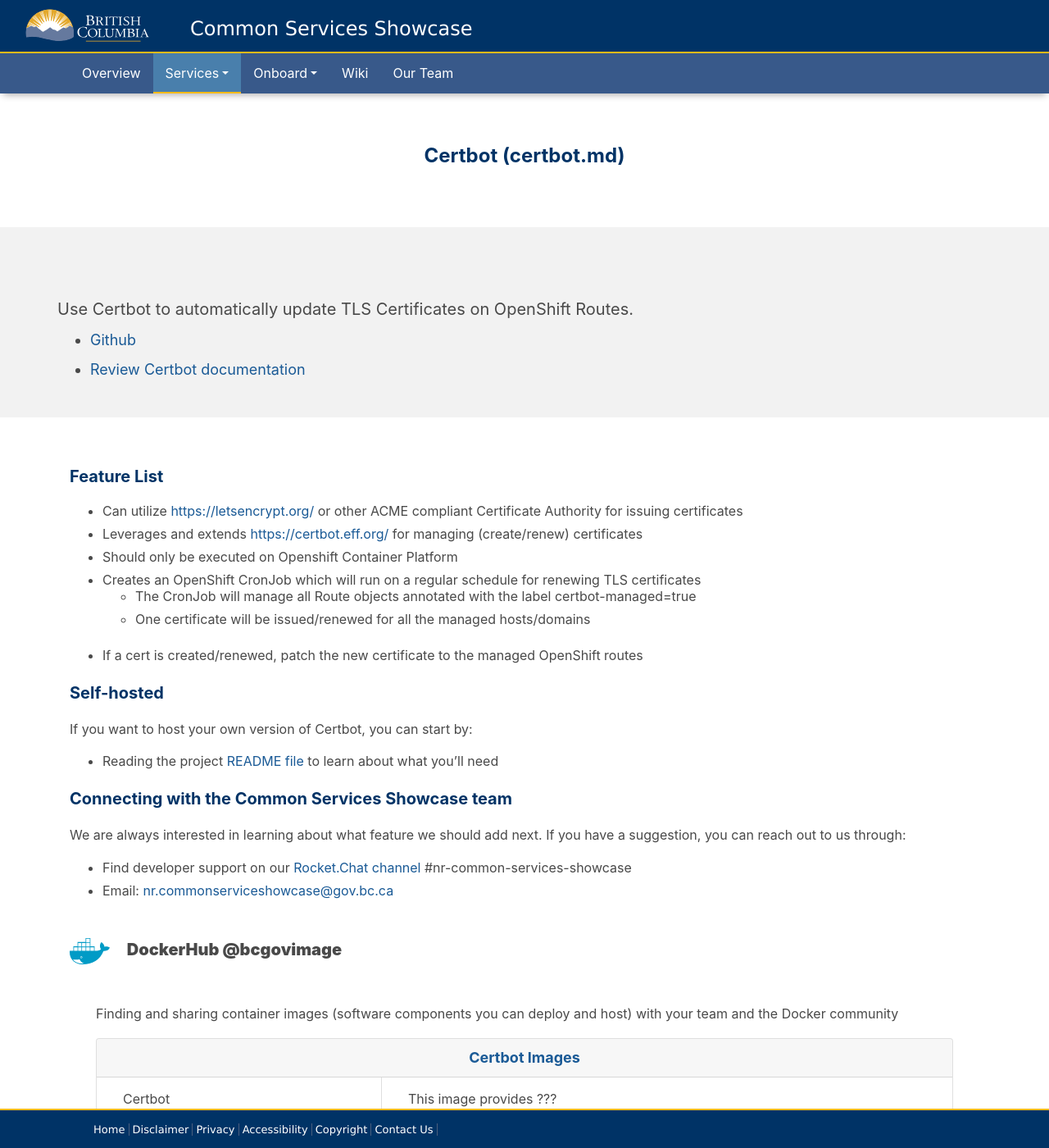
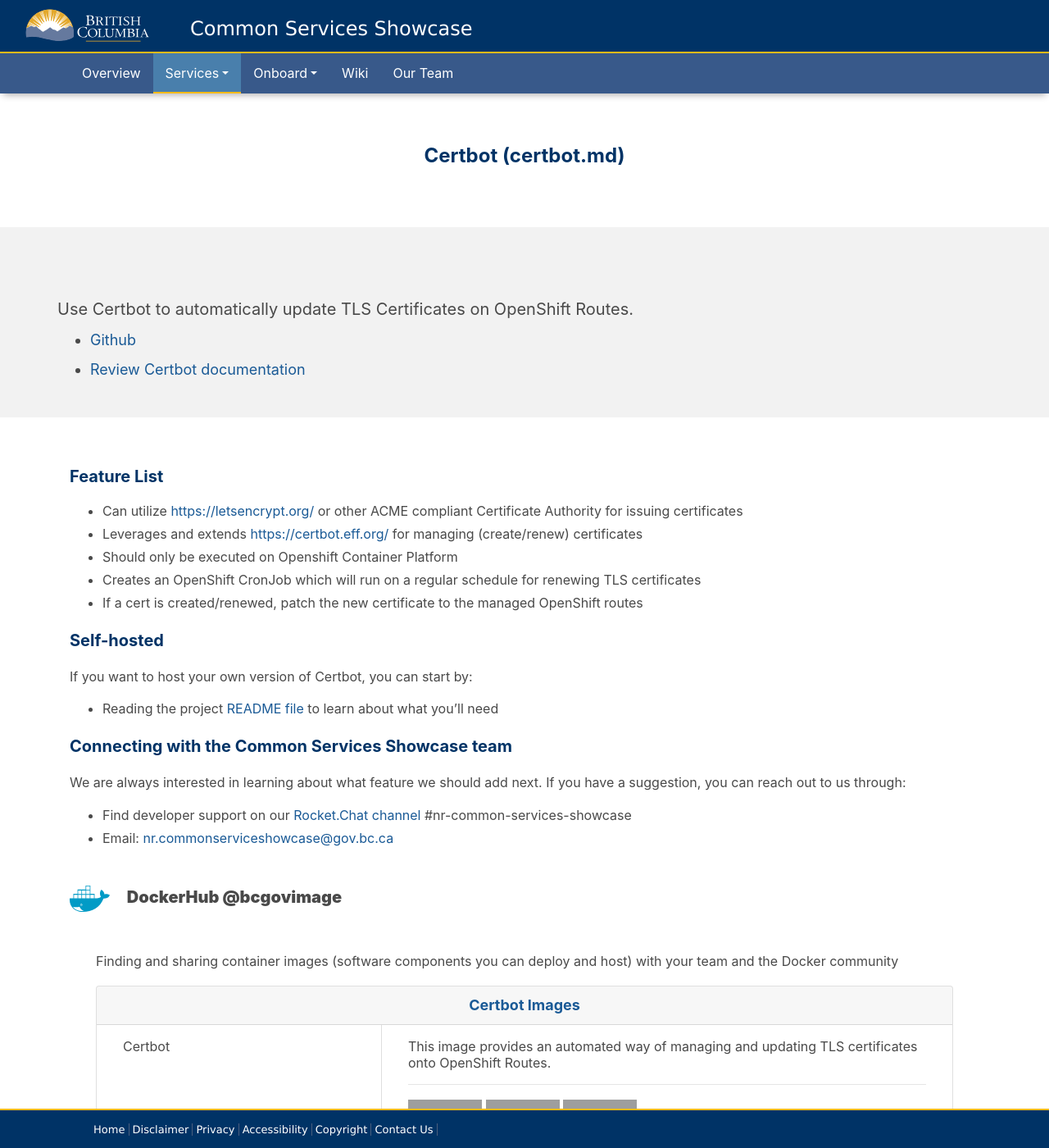
Before and after one commit to bcgov/common-service-showcase, a Jekyll site: the page built from collections/_services/certbot.md, in a window 1280 px wide and 1400 px high. Shown: the whole window at 82% size. Built offline with Jekyll 4.4.1, drawn with Linux system fonts in a browser that asks for light colours; nearby versions of some CDN libraries; grey boxes are pictures that could not be loaded.

Commit message:
Wording updates

```diff
--- a/collections/_services/certbot.md
+++ b/collections/_services/certbot.md
@@ -25,7 +25,7 @@ urls:
 dockerImages:
   - name: Certbot
     url: https://hub.docker.com/r/bcgovimages/certbot/
-    description: This image provides ???
+    description: This image provides an automated way of managing and updating TLS certificates onto OpenShift Routes.
     badges:
       - https://img.shields.io/docker/v/bcgovimages/certbot.svg?sort=semver
       - https://img.shields.io/docker/pulls/bcgovimages/certbot.svg
@@ -38,8 +38,6 @@ dockerImages:
 - Leverages and extends [https://certbot.eff.org/](https://certbot.eff.org/){:target="_blank"} for managing (create/renew) certificates
 - Should only be executed on Openshift Container Platform
 - Creates an OpenShift CronJob which will run on a regular schedule for renewing TLS certificates
-  - The CronJob will manage all Route objects annotated with the label certbot-managed=true
-  - One certificate will be issued/renewed for all the managed hosts/domains
 - If a cert is created/renewed, patch the new certificate to the managed OpenShift routes
 
 #### Self-hosted
```
